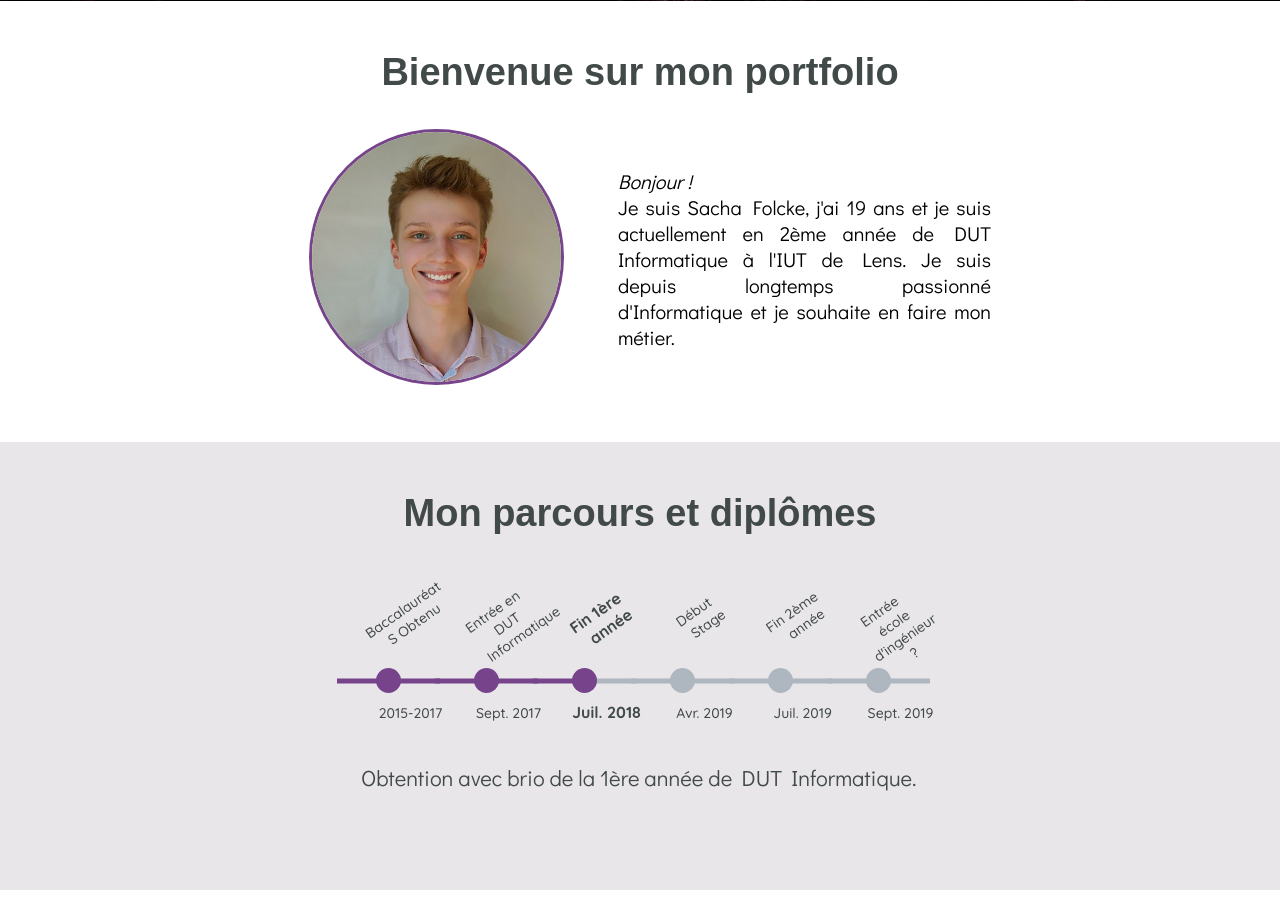
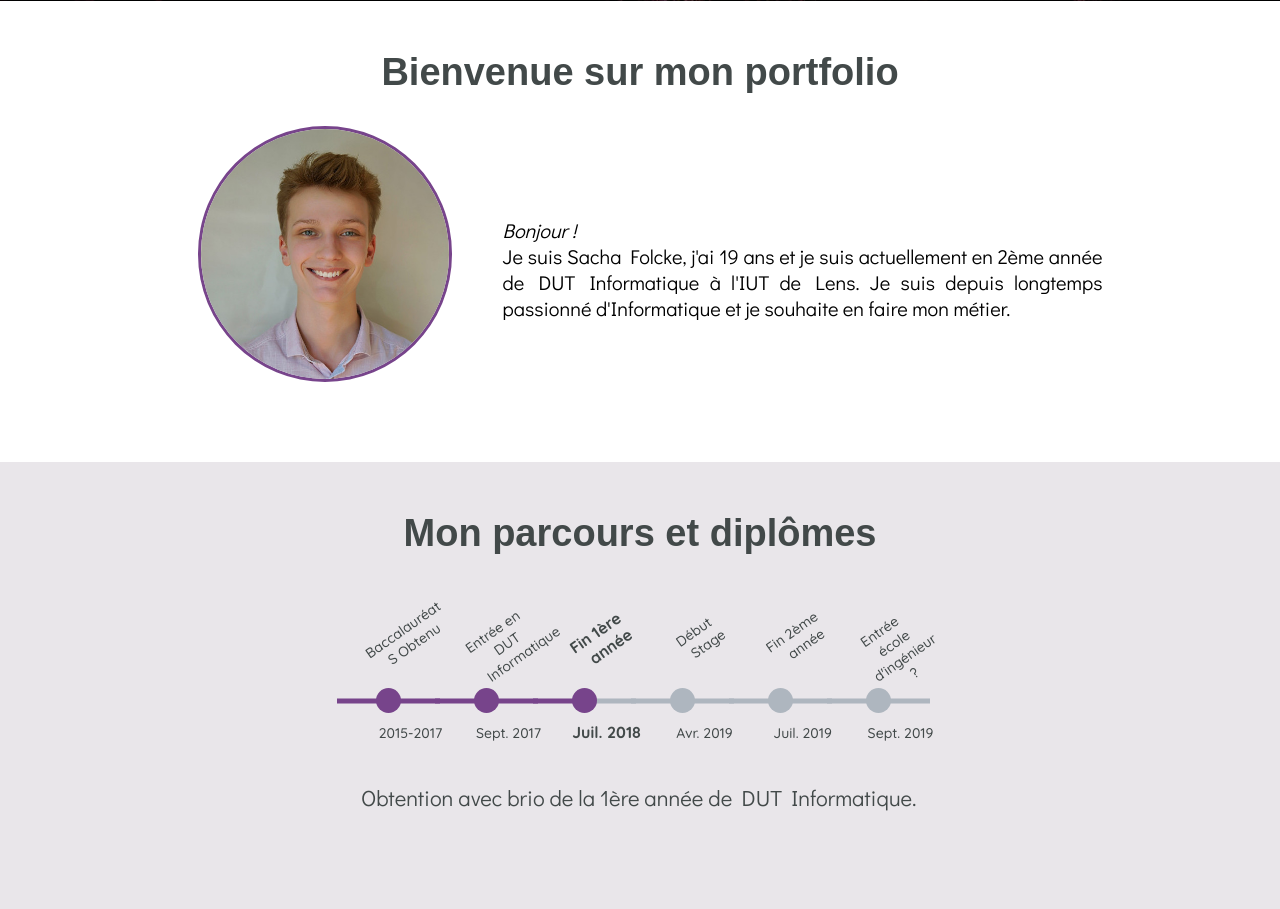
Before and after one commit to SachaFolcke/Portfolio, a PHP site: page / in a window 1280 px wide. Shown: the part 799-1708 px from the top of the page. Run offline with PHP 8.4, Linux system fonts and the light colour scheme; lists and menus that the app fills with data are empty; some web fonts are replaced.

Commit message:
Fix responsive mobile

```diff
--- a/css/style.css
+++ b/css/style.css
@@ -84,8 +84,16 @@ h1 {
 }
 
 #presentation {
-    margin: 0 0 50px 25%;
-    width: 50%;
+    display: -webkit-box;
+    display: -moz-box;
+    display: -ms-flexbox;
+    display: -webkit-flex;
+    display: flex;
+    -webkit-flex-flow: row wrap;
+    flex-flow: row wrap;
+    justify-content: center;
+    align-items: center;
+    margin-bottom: 75px;
 }
 
 #presentation p {
@@ -94,13 +102,14 @@ h1 {
     font-weight: normal;
     text-align: justify;
     margin: 0 30px 0 0;
+    max-width: 600px;
 }
 
 #presentation img {
     border-radius: 50%;
     border: 3px solid rgb(119,68,139);
     height: 250px;
-    margin: 0 50px 0 50px;
+    margin: 0 50px 30px 50px;
 }
 
 #parcours {
@@ -276,8 +285,7 @@ h1 {
 
 @media screen and (min-width: 1080px) and (max-width: 1600px) {
     #presentation {
-        margin: 0 0 50px 20%;
-        width: 60%;
+        margin: 0 0 50px 0;
     }
 
     #info-master, #info-site, #info-2048, #info-rpg {
--- a/index.html
+++ b/index.html
@@ -27,14 +27,12 @@
      </div>
      <div id="corps" class="justRight">
          <h2>Bienvenue sur mon portfolio</h2>
-         <table id="presentation">
-                <tr>
-                    <th><img src="img/portrait_sqr.jpg" /></th>
-                    <th><p><i>Bonjour !</i><br />
+         <div id="presentation">
+             <img src="img/portrait_sqr.jpg" />
+             <p><i>Bonjour !</i><br />
                     Je suis Sacha Folcke, j'ai 19 ans et je suis actuellement en 2ème année de DUT Informatique
-                    à l'IUT de Lens. Je suis depuis longtemps passionné d'Informatique et je souhaite en faire mon métier.</p></th>
-                </tr>
-         </table>
+                    à l'IUT de Lens. Je suis depuis longtemps passionné d'Informatique et je souhaite en faire mon métier.</p>
+         </div>
 
          <div id="parcours" class="justRight">
              <h2>Mon parcours et diplômes</h2>
```
Also changed, not shown: other parts of css/style.css (+27 -7 lines).
